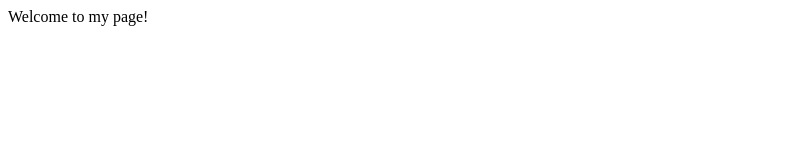
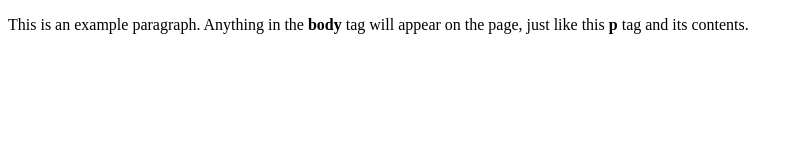
Before and after one commit to ES103/es103.github.io, a plain HTML site: page index.html in a window 1280 px wide. Shown: the whole page, without its empty margins (0-800 px from the left). Drawn offline with Linux system fonts and the light colour scheme.

Commit message:
Update index.html

```diff
--- a/index.html
+++ b/index.html
@@ -1,4 +1,9 @@
-<title>This is the title of the webpage!</title>
-
-
-    <p>Welcome to my page!</p>
+<!doctype html>
+<html>
+  <head>
+    <title>This is the title of the webpage!</title>
+  </head>
+  <body>
+    <p>This is an example paragraph. Anything in the <strong>body</strong> tag will appear on the page, just like this <strong>p</strong> tag and its contents.</p>
+  </body>
+</html>
```
